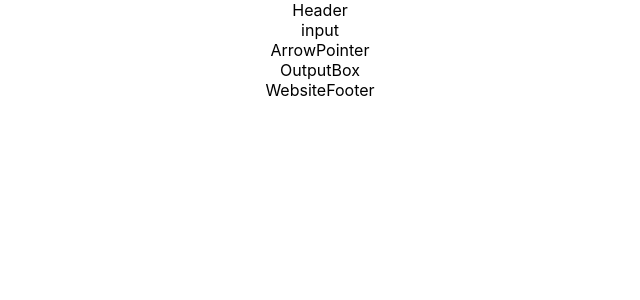
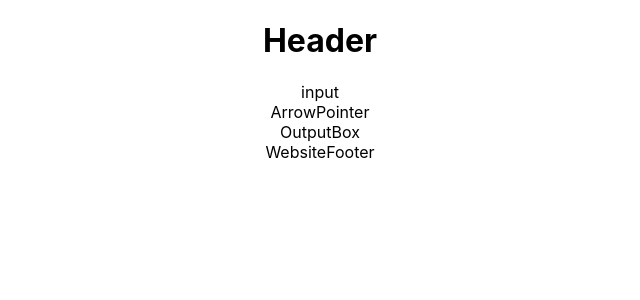
Before and after one commit to QuantumStatic/FYPFrontend, a React (Create React App) app in the folder front-end/: page / in a window 1280 px wide. Shown: the top 300 px of the page, without its empty margins (320-960 px from the left). Built offline with nearby package versions, Linux system fonts and the light colour scheme.

Commit message:
Added Header tag

```diff
--- a/front-end/src/components/WebsiteHeader.js
+++ b/front-end/src/components/WebsiteHeader.js
@@ -4,7 +4,9 @@ export class WebsiteHeader extends Component {
     render() {
         return (
             <React.Fragment>
-                <div>Header</div>
+                <header>
+                    <h1>Header</h1>
+                </header>
             </React.Fragment>
         );
     }
```
